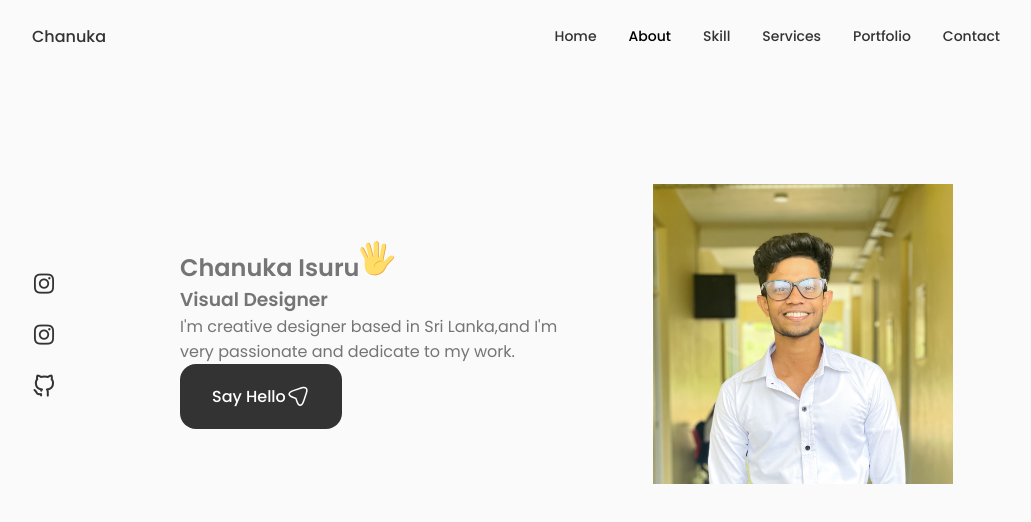
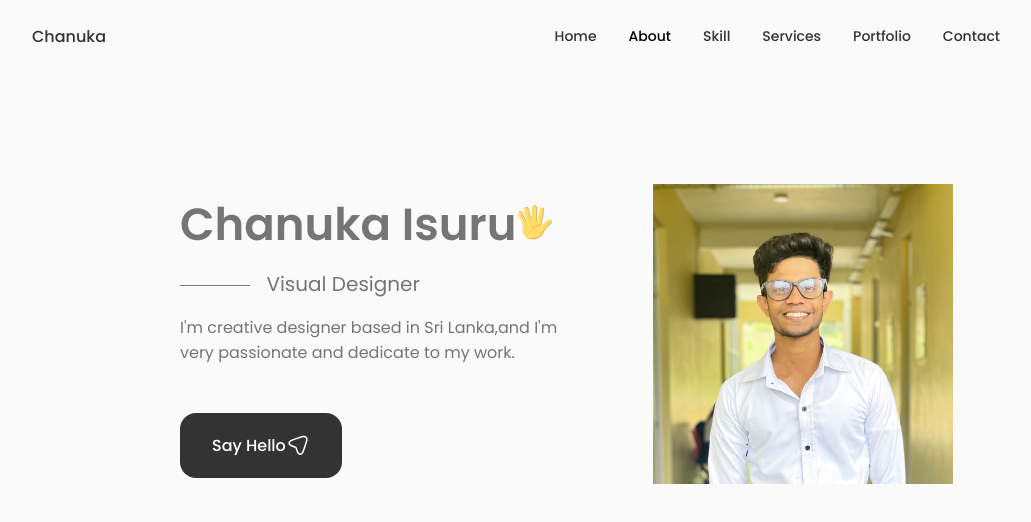
Before and after one commit to Chanukaisuru/Portfolio, a React (Create React App) app in the folder portfolio/: page / in a window 1280 px wide. Shown: the top 522 px of the page, without its empty margins (124-1155 px from the left). Built offline with nearby package versions, Linux system fonts and the light colour scheme.

Commit message:
add css to name,and discription

```diff
--- a/portfolio/src/components/home/home.css
+++ b/portfolio/src/components/home/home.css
@@ -19,6 +19,43 @@
     color: var(--title-color-dark);
 }
 
+ .home_title{
+    font-size: 45px;
+    margin-bottom: 10px;
+ }
+
+ .home_hand{
+    width: 38px;
+    height: 38px;
+    margin-left: 0.4rem;
+ }
+
+ .home_subtitle{
+    position: relative;
+    font-size: var(--h3-font-size);
+    padding-left: 5.4rem;
+    font-weight: var(--font-normal);
+    margin-bottom: var(--mb-1);
+ }
+
+ .home_subtitle::before{
+    content: '';
+    position: absolute;
+    width: 70px;
+    height: 1px;
+    background-color: var(--text-color);
+    left: 0;
+    top: 1rem;
+
+ }
+
+ .home_description{
+    max-width: 400px;
+    margin-bottom: var(--mb-3);
+
+
+}
+
 .home_img{
     background: url(../../assets/profile.jpg);
     background-repeat: no-repeat;
```
